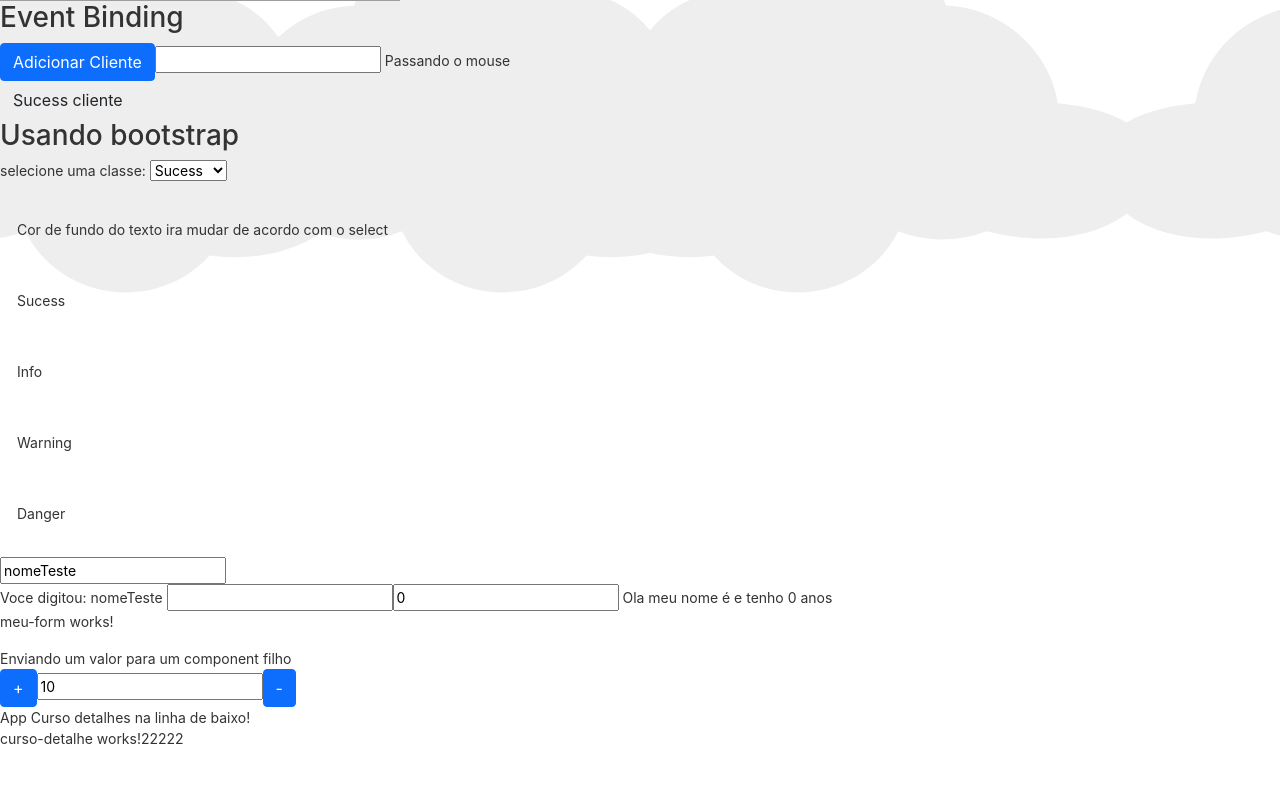
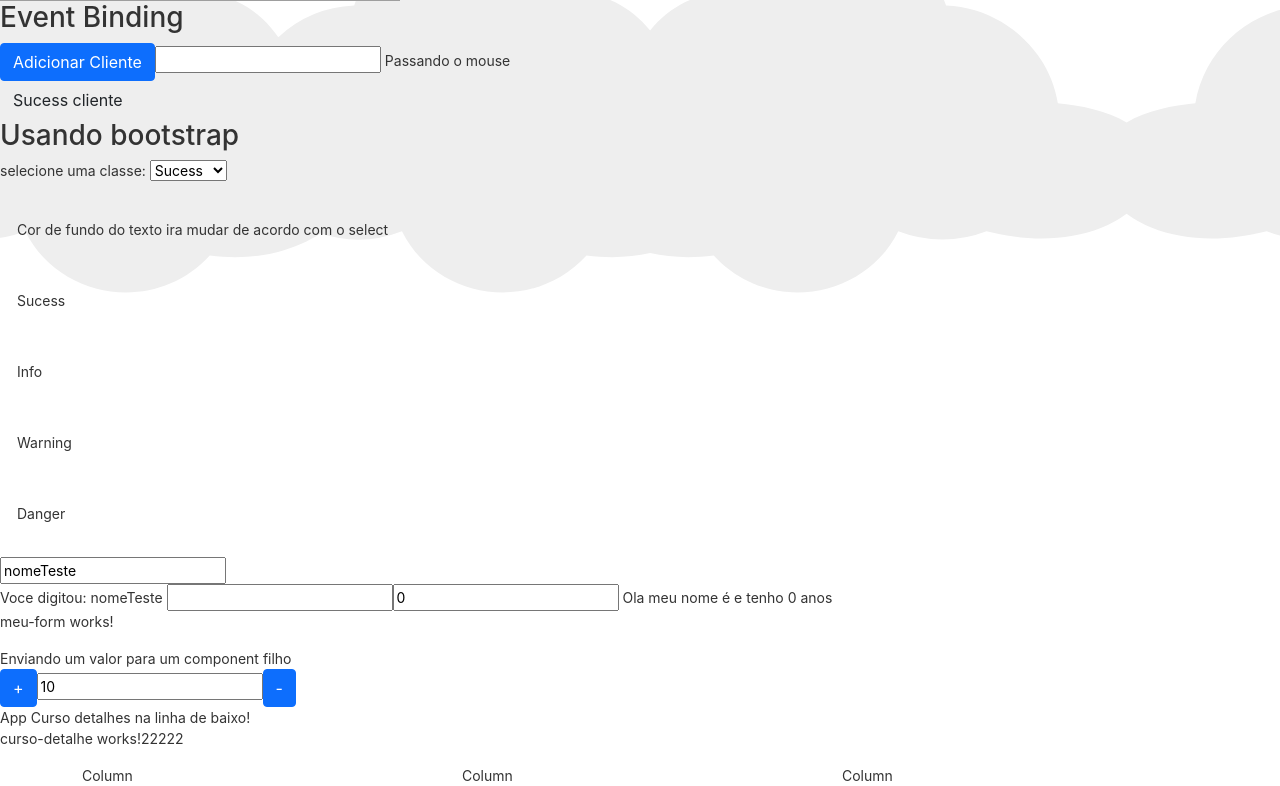
Before and after one commit to douglasjim/Angular_Lorraine, an Angular app in the folder Primeiro-projeto/: page / in a window 1280 px wide. Shown: the part 603-1389 px from the top of the page. Before the commit the page ends 1368 px from the top, so only its background shows below. Built offline with nearby package versions, Linux system fonts and the light colour scheme; grey boxes are pictures that could not be loaded.

Commit message:
CONTELE-2134: Pequenas alteracoes

```diff
--- a/Primeiro-projeto/src/app/app.component.html
+++ b/Primeiro-projeto/src/app/app.component.html
@@ -36,16 +36,19 @@
 </app-curso-detalhe>
 
 
-
-
-
-
-
-
-
-
-
-
+<div class="container">
+  <div class="row">
+    <div class="col">
+      Column
+    </div>
+    <div class="col">
+      Column
+    </div>
+    <div class="col">
+      Column
+    </div>
+  </div>
+</div>
 
 
 
--- a/Primeiro-projeto/src/app/meu-form/meu-form.component.ts
+++ b/Primeiro-projeto/src/app/meu-form/meu-form.component.ts
@@ -11,6 +11,7 @@ export class MeuFormComponent implements OnInit {
   @Input() resultado: number = 0;
 
   //ciclo de vida hooks onde quando entra no software ou faz algo esse ciclo de vida comeca e acaba aula 15 lorraine
+  //--save para salvar nodependencies ou no devDependices
 
   @Output() mudouValor = new EventEmitter();
 
```
